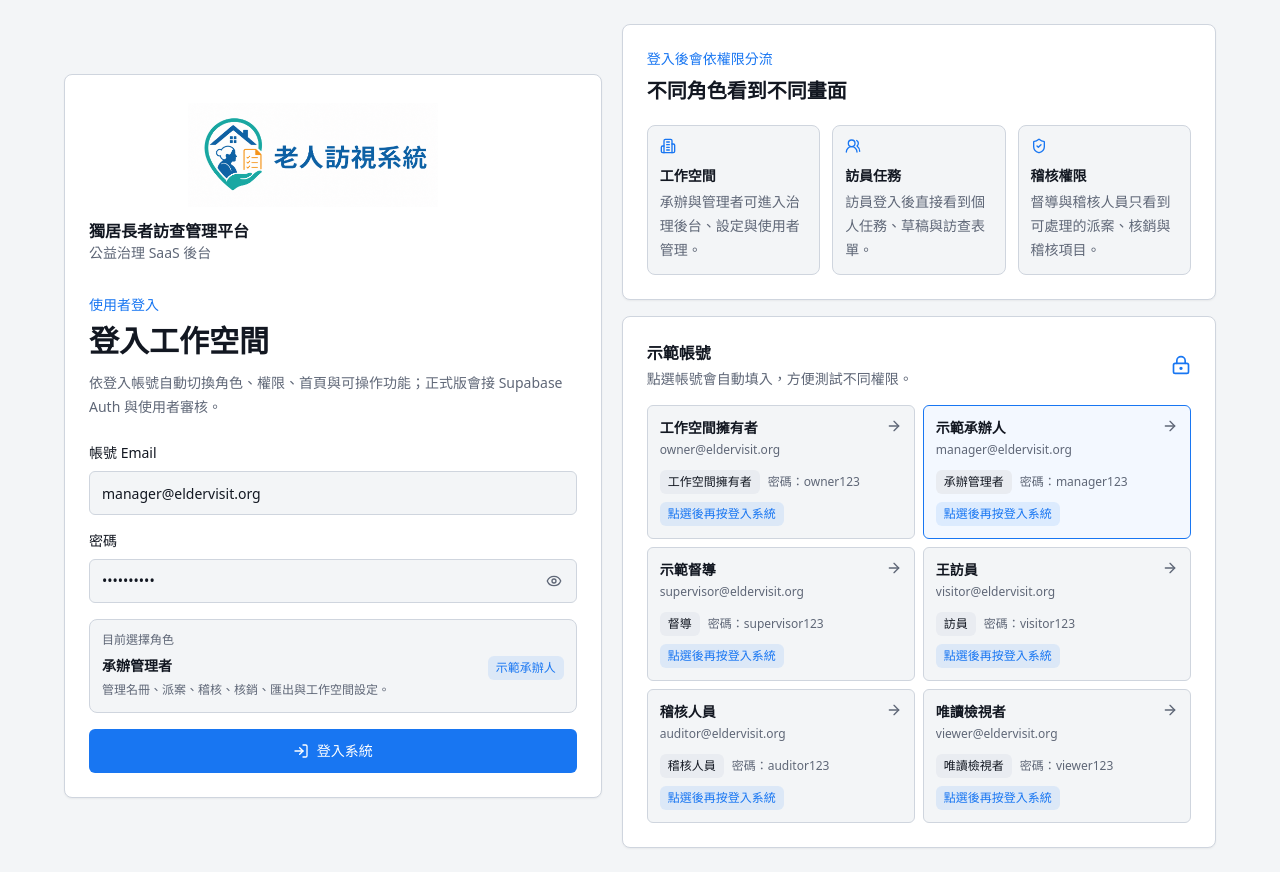
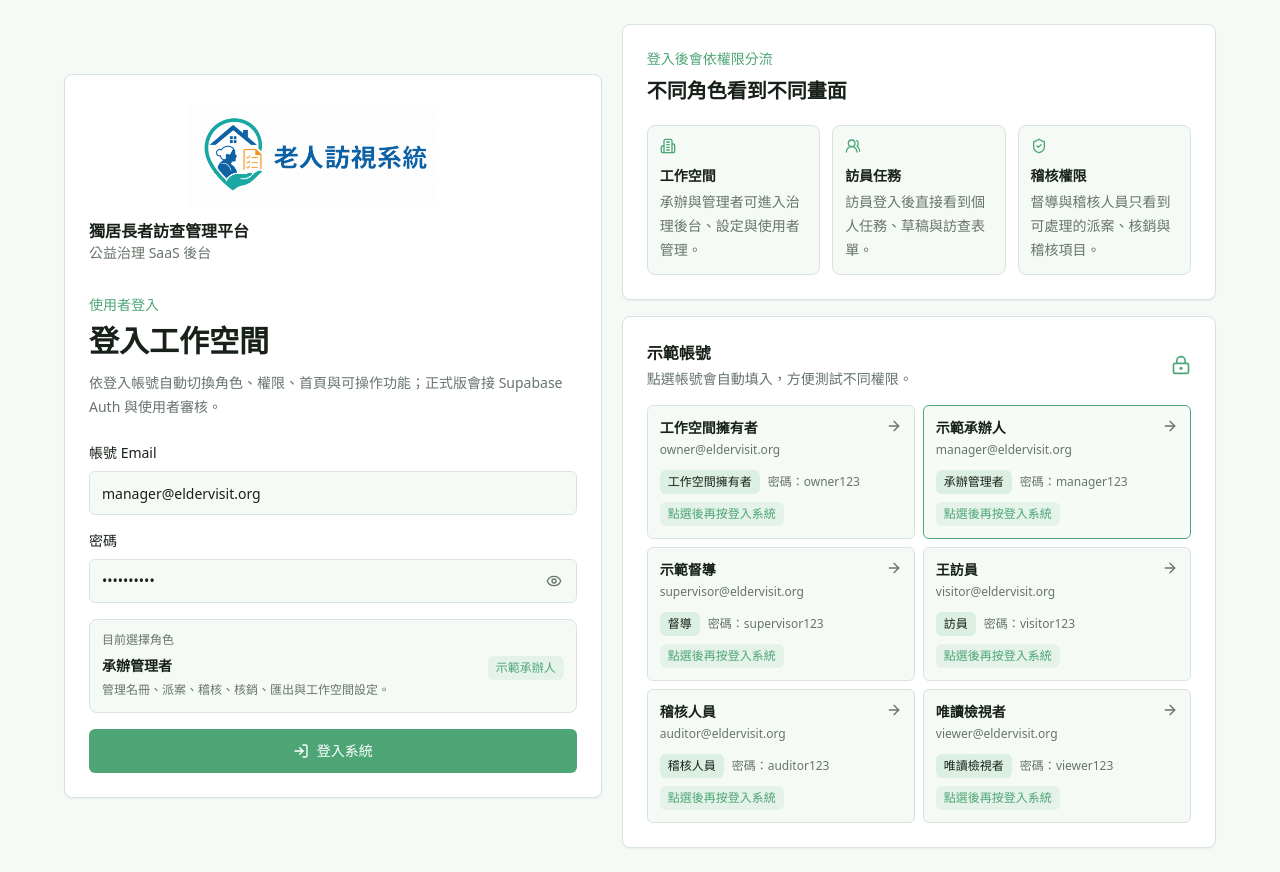
Before and after one commit to chatgptcjcu-boop/Elder-Visit-Platform, a Next.js app: page /login in a window 1280 px wide. Built offline with nearby package versions, Linux system fonts and the light colour scheme.

Commit message:
Apply care mint design system

```diff
--- a/app/globals.css
+++ b/app/globals.css
@@ -3,23 +3,23 @@
 @tailwind utilities;
 
 :root {
-  --background: 210 22% 96%;
-  --foreground: 220 28% 10%;
+  --background: 135 29% 97%;
+  --foreground: 127 16% 11%;
   --card: 0 0% 100%;
-  --card-foreground: 220 28% 10%;
-  --primary: 214 89% 52%;
+  --card-foreground: 127 16% 11%;
+  --primary: 148 36% 48%;
   --primary-foreground: 0 0% 100%;
-  --secondary: 216 24% 93%;
-  --secondary-foreground: 220 24% 16%;
-  --muted: 216 21% 91%;
-  --muted-foreground: 220 11% 42%;
-  --accent: 187 86% 42%;
-  --accent-foreground: 0 0% 100%;
-  --destructive: 0 72% 47%;
+  --secondary: 142 37% 90%;
+  --secondary-foreground: 127 16% 18%;
+  --muted: 138 24% 92%;
+  --muted-foreground: 138 6% 43%;
+  --accent: 40 74% 63%;
+  --accent-foreground: 36 42% 18%;
+  --destructive: 5 60% 62%;
   --destructive-foreground: 0 0% 100%;
-  --border: 214 18% 84%;
-  --input: 214 18% 84%;
-  --ring: 214 89% 52%;
+  --border: 135 19% 87%;
+  --input: 135 19% 87%;
+  --ring: 148 36% 48%;
   --radius: 0.5rem;
 }
 
@@ -30,7 +30,7 @@
 body {
   min-height: 100vh;
   background:
-    linear-gradient(180deg, hsl(213 35% 97%) 0%, hsl(var(--background)) 18rem),
+    linear-gradient(180deg, hsl(140 35% 98%) 0%, hsl(var(--background)) 18rem),
     hsl(var(--background));
   color: hsl(var(--foreground));
 }
--- a/app/layout.tsx
+++ b/app/layout.tsx
@@ -10,7 +10,7 @@ export const metadata: Metadata = {
 };
 
 export const viewport: Viewport = {
-  themeColor: "#16645f",
+  themeColor: "#4FA878",
   width: "device-width",
   initialScale: 1,
   viewportFit: "cover",
--- a/components/workspace/settings-panel.tsx
+++ b/components/workspace/settings-panel.tsx
@@ -938,7 +938,7 @@ function createEmptySponsor(): SponsorPartner {
     industry: "企業公益 / ESG",
     logoText: "",
     logoUrl: "",
-    themeColor: "#0f766e",
+    themeColor: "#4FA878",
     contributionLabel: "",
     visibilityLevel: "standard",
     activeFrom: new Date().toISOString().slice(0, 10),
```
Also changed, not shown: public/manifest.webmanifest, 2 other files (tests, documents, lock files or other folders).
